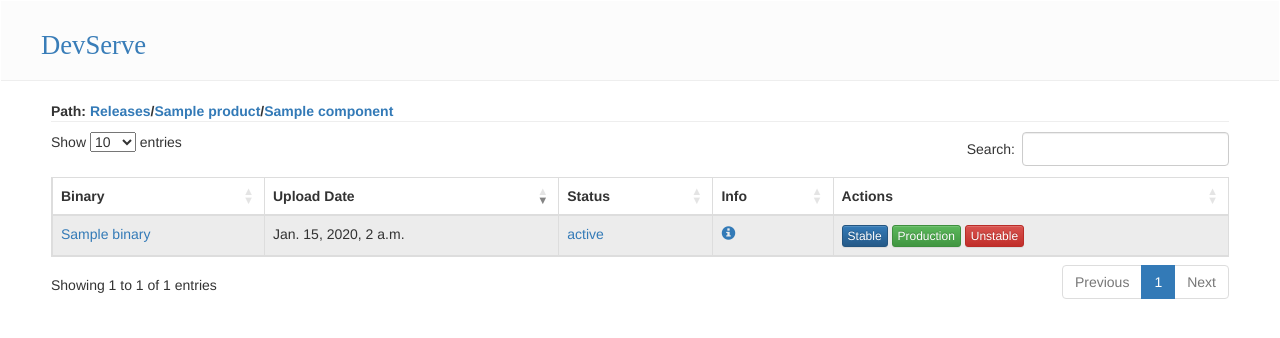
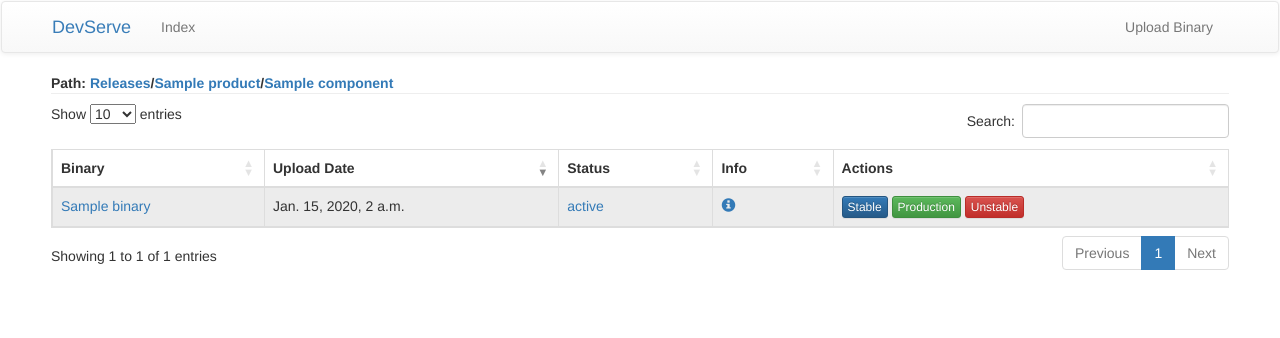
Before and after one commit to kiran-vemuri/DevServe, a Django app: page /releases/1/1/ in a window 1280 px wide. Shown: the top 338 px of the page. Run offline with Django 3.2, Linux system fonts and the light colour scheme; tables that the repository leaves empty hold one stand-in row (values such as "Sample post"); parts of the project's set-up code (start-up, migrations or seed data) failed here and were passed over; some libraries are stand-ins or nearby versions.

Commit message:
- unstable binary actions disabled - new page header

```diff
--- a/static/css/devserve_style.css
+++ b/static/css/devserve_style.css
@@ -1,17 +1,5 @@
 body {
     padding: 1px;
-}
-
-.page-header {
-    background-color: #fcfcfc;
-    margin-top: 0;
-    padding: 10px 10px 10px 40px;
-}
-
-.page-header h1, .page-header h1 a, .page-header h1 a:visited, .page-header h1 a:active {
-    color: #397db8;
-    font-size: 20pt;
-    text-decoration: none;
 }
 
 .content {
--- a/static/templates/base.html
+++ b/static/templates/base.html
@@ -15,9 +15,61 @@
     <title>{% block title %}{% endblock %}</title>
 </head>
 <body>
-    <div class="h1, page-header">
-        <h1><a href="{% url 'product_index' %}">DevServe</a></h1>
-    </div>
+
+    <nav class="navbar navbar-default">
+        <div class="container-fluid">
+        <!-- Brand and toggle get grouped for better mobile display -->
+            <div class="navbar-header">
+              <button type="button" class="navbar-toggle collapsed" data-toggle="collapse" data-target="#bs-example-navbar-collapse-1" aria-expanded="false">
+                <span class="sr-only">Toggle navigation</span>
+                <span class="icon-bar"></span>
+                <span class="icon-bar"></span>
+                <span class="icon-bar"></span>
+              </button>
+              <a class="navbar-brand" style="color:#397db8;" href="{% url 'product_index' %}">DevServe</a>
+            </div>
+
+        <!-- Collect the nav links, forms, and other content for toggling -->
+            <div class="collapse navbar-collapse" id="bs-example-navbar-collapse-1">
+                <ul class="nav navbar-nav">
+                <li><a href="{% url 'product_index' %}">Index<span class="sr-only">(current)</span></a></li>
+                <!--<li><a href="/releases/binary_upload">Upload Binary</a></li>-->
+                <!--<li class="dropdown">-->
+                    <!--<a href="#" class="dropdown-toggle" data-toggle="dropdown" role="button" aria-haspopup="true" aria-expanded="false">Dropdown <span class="caret"></span></a>-->
+                    <!--<ul class="dropdown-menu">-->
+                        <!--<li><a href="#">Action</a></li>-->
+                        <!--<li><a href="#">Another action</a></li>-->
+                        <!--<li><a href="#">Something else here</a></li>-->
+                        <!--<li role="separator" class="divider"></li>-->
+                        <!--<li><a href="#">Separated link</a></li>-->
+                        <!--<li role="separator" class="divider"></li>-->
+                        <!--<li><a href="#">One more separated link</a></li>-->
+                    <!--</ul>-->
+                <!--</li>-->
+                </ul>
+                <!--<form class="navbar-form navbar-left">-->
+                    <!--<div class="form-group">-->
+                        <!--<input type="text" class="form-control" placeholder="Search">-->
+                    <!--</div>-->
+                    <!--<button type="submit" class="btn btn-default">Submit</button>-->
+                <!--</form>-->
+                <ul class="nav navbar-nav navbar-right">
+                <li><a href="/releases/binary_upload">Upload Binary</a></li>
+                <!--<li class="dropdown">-->
+                    <!--<a href="#" class="dropdown-toggle" data-toggle="dropdown" role="button" aria-haspopup="true" aria-expanded="false">Dropdown <span class="caret"></span></a>-->
+                    <!--<ul class="dropdown-menu">-->
+                        <!--<li><a href="#">Action</a></li>-->
+                        <!--<li><a href="#">Another action</a></li>-->
+                        <!--<li><a href="#">Something else here</a></li>-->
+                        <!--<li role="separator" class="divider"></li>-->
+                        <!--<li><a href="#">Separated link</a></li>-->
+                    <!--</ul>-->
+                <!--</li>-->
+                </ul>
+            </div><!-- /.navbar-collapse -->
+        </div><!-- /.container-fluid -->
+    </nav>
+
     <div class="container-fluid">
         <div class="row">
             <div class="col-md-12">
--- a/static/templates/releases/binary_index.html
+++ b/static/templates/releases/binary_index.html
@@ -49,12 +49,16 @@
                        title="Notes: {{ binary.notes }} &#13;Md5sum: {{ binary.md5sum }}"></a>
                 </td>
                 <td>
-                    <a class="btn btn-primary btn-xs" onclick="return (status_change())"
+                    {% if binary.status != 'unstable' %}
+                        <a class="btn btn-primary btn-xs" onclick="return (status_change())"
                        href="{% url 'product_index' %}binary_status/{{ product_object.id }}/{{ component_object.id }}/{{binary.id}}/stable/" >Stable</a>
-                    <a class="btn btn-success btn-xs" onclick="return (status_change())"
-                       href="{% url 'product_index' %}binary_status/{{ product_object.id }}/{{ component_object.id }}/{{binary.id}}/production/" >Production</a>
-                    <a class="btn btn-danger btn-xs" onclick="return (status_change())"
-                       href="{% url 'product_index' %}binary_status/{{ product_object.id }}/{{ component_object.id }}/{{binary.id}}/unstable/" >Unstable</a>
+                        <a class="btn btn-success btn-xs" onclick="return (status_change())"
+                           href="{% url 'product_index' %}binary_status/{{ product_object.id }}/{{ component_object.id }}/{{binary.id}}/production/" >Production</a>
+                        <a class="btn btn-danger btn-xs" onclick="return (status_change())"
+                           href="{% url 'product_index' %}binary_status/{{ product_object.id }}/{{ component_object.id }}/{{binary.id}}/unstable/" >Unstable</a>
+                    {% else %}
+                        <b class="binary_unstable">No actions available</b>
+                    {% endif %}
                 </td>
             </tr>
         {% endfor %}
```
